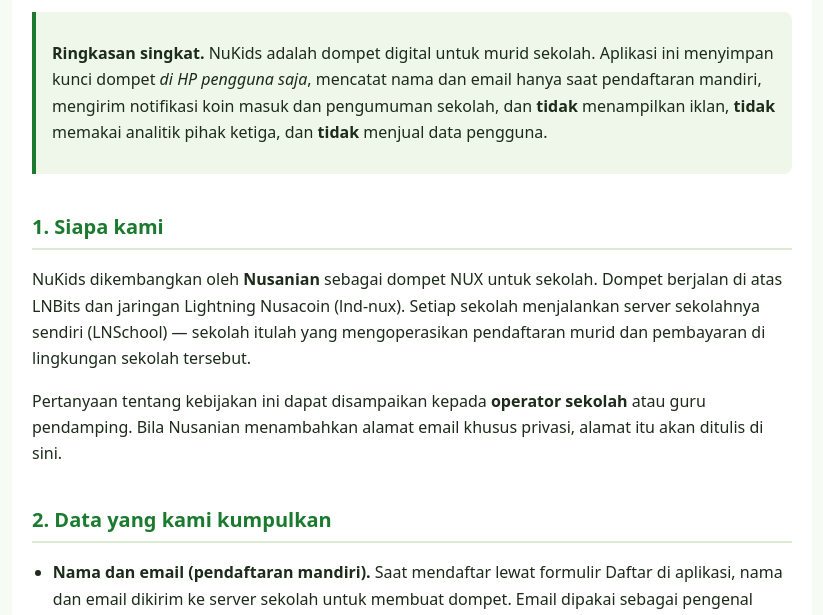
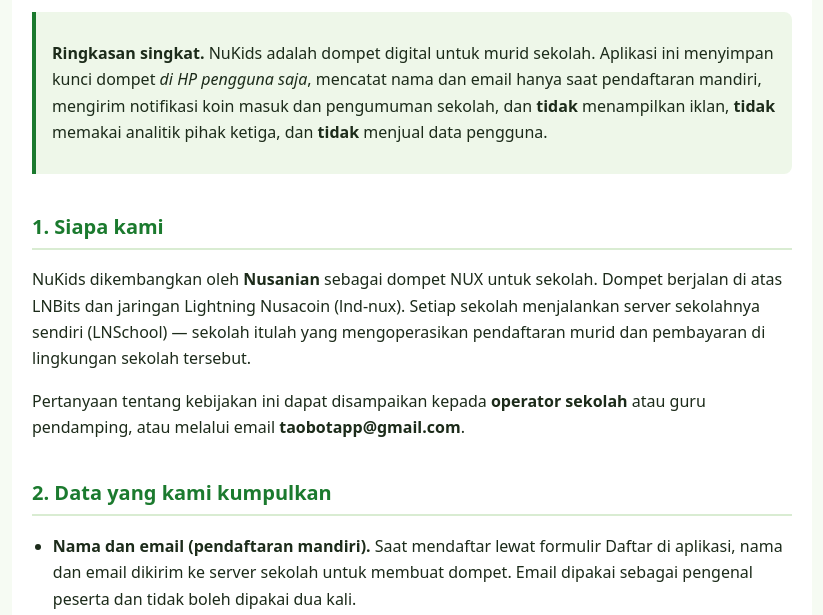
Before and after one commit to Nusanian/nusanian.github.io, a plain HTML site: page nukids/privasi.html in a window 1280 px wide. Shown: the part 146-761 px from the top of the page, without its empty margins (228-1051 px from the left). Drawn offline with Linux system fonts and the light colour scheme.

Commit message:
Cantumkan alamat email kontak privasi

```diff
--- a/nukids/privasi.html
+++ b/nukids/privasi.html
@@ -29,7 +29,7 @@
 
 <h2>1. Siapa kami</h2>
 <p>NuKids dikembangkan oleh <strong>Nusanian</strong> sebagai dompet NUX untuk sekolah. Dompet berjalan di atas LNBits dan jaringan Lightning Nusacoin (lnd-nux). Setiap sekolah menjalankan server sekolahnya sendiri (LNSchool) — sekolah itulah yang mengoperasikan pendaftaran murid dan pembayaran di lingkungan sekolah tersebut.</p>
-<p>Pertanyaan tentang kebijakan ini dapat disampaikan kepada <strong>operator sekolah</strong> atau guru pendamping. Bila Nusanian menambahkan alamat email khusus privasi, alamat itu akan ditulis di sini.</p>
+<p>Pertanyaan tentang kebijakan ini dapat disampaikan kepada <strong>operator sekolah</strong> atau guru pendamping, atau melalui email <strong>taobotapp@gmail.com</strong>.</p>
 
 <h2>2. Data yang kami kumpulkan</h2>
 <ul>
```
